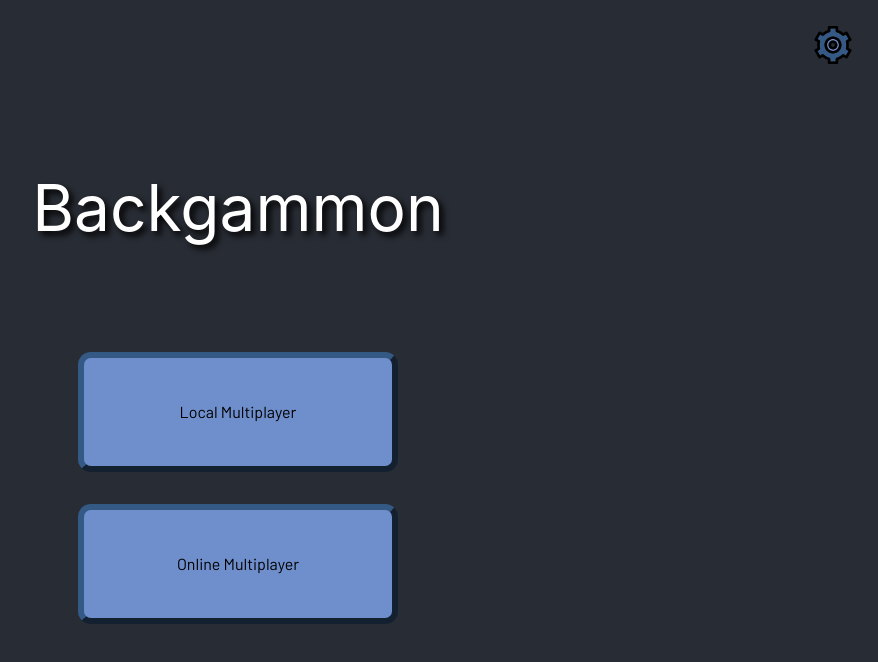
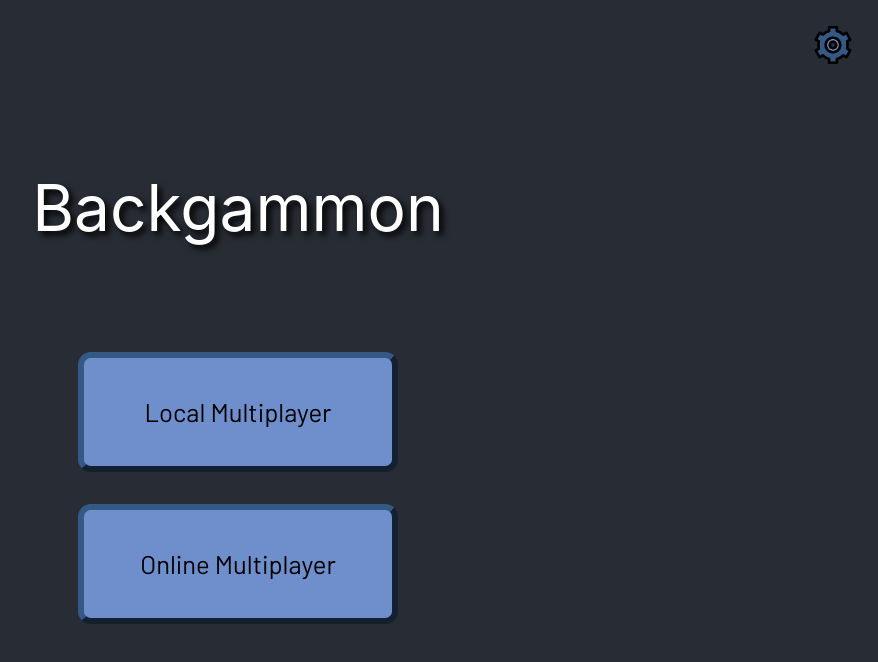
Before and after one commit to sam-swarr/backgammon, a React (Create React App) app: page / in a window 1280 px wide. Shown: the top 662 px of the page, without its empty margins (402-1280 px from the left). Built offline with nearby package versions, Linux system fonts and the light colour scheme.

Commit message:
fix button font size on main menu in portrait mode

```diff
--- a/src/App.css
+++ b/src/App.css
@@ -104,6 +104,7 @@
   border-radius: 1vw;
   border-width: 0.5vw;
   font-family: 'Barlow', sans-serif;
+  font-size: max(2vh, 2vw);
   margin: 2vh;
 }
 
```
Also changed, not shown: src/Die.tsx (+0 -7 lines).
